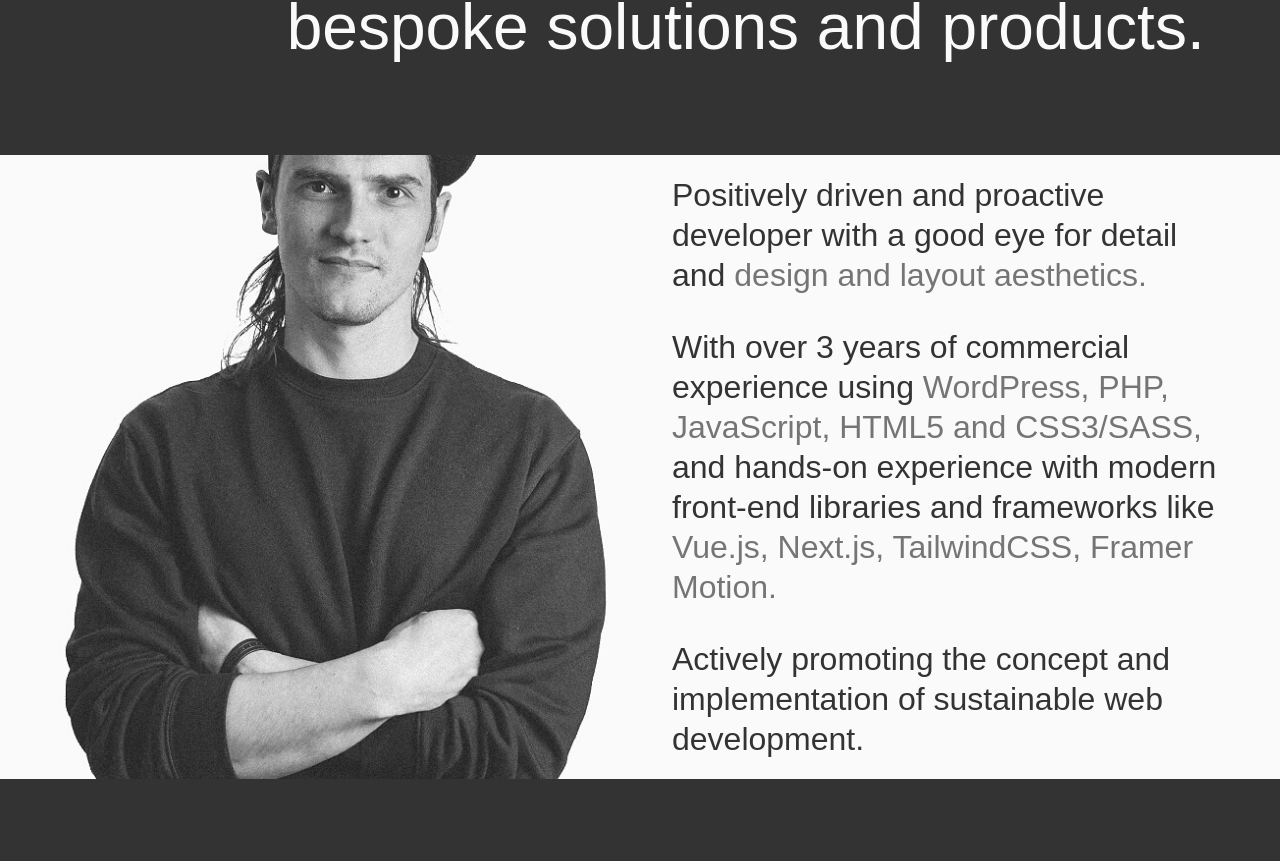
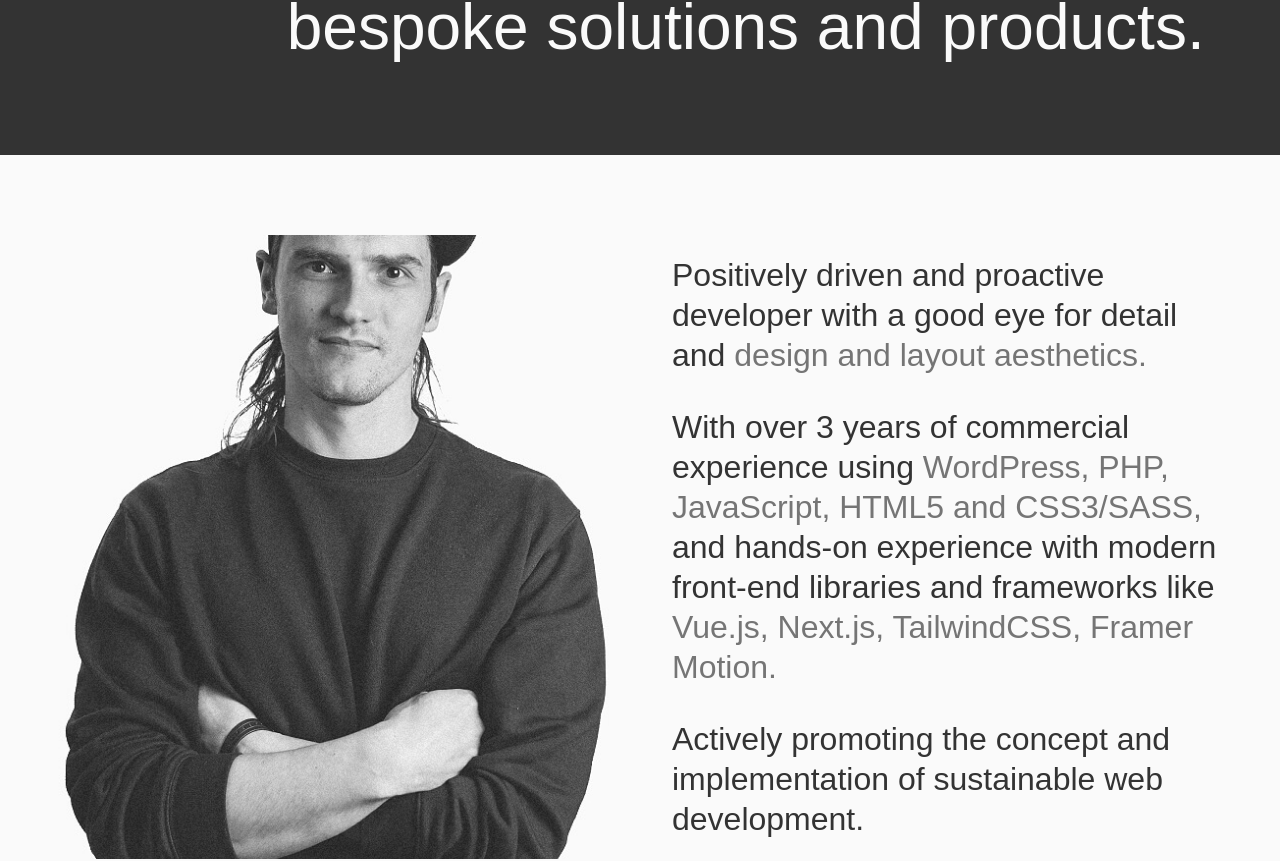
Before and after one commit to plkujaw/nextjs-portfolio, a Next.js app: page / in a window 1280 px wide. Shown: the part 582-1443 px from the top of the page. Built offline with nearby package versions, Linux system fonts and the light colour scheme.

Commit message:
Update globals.css

```diff
--- a/styles/globals.css
+++ b/styles/globals.css
@@ -82,7 +82,7 @@
   }
 
   section.about {
-    @apply py-0;
+    @apply py-[5rem];
   }
 
   #cursor-container {
```
